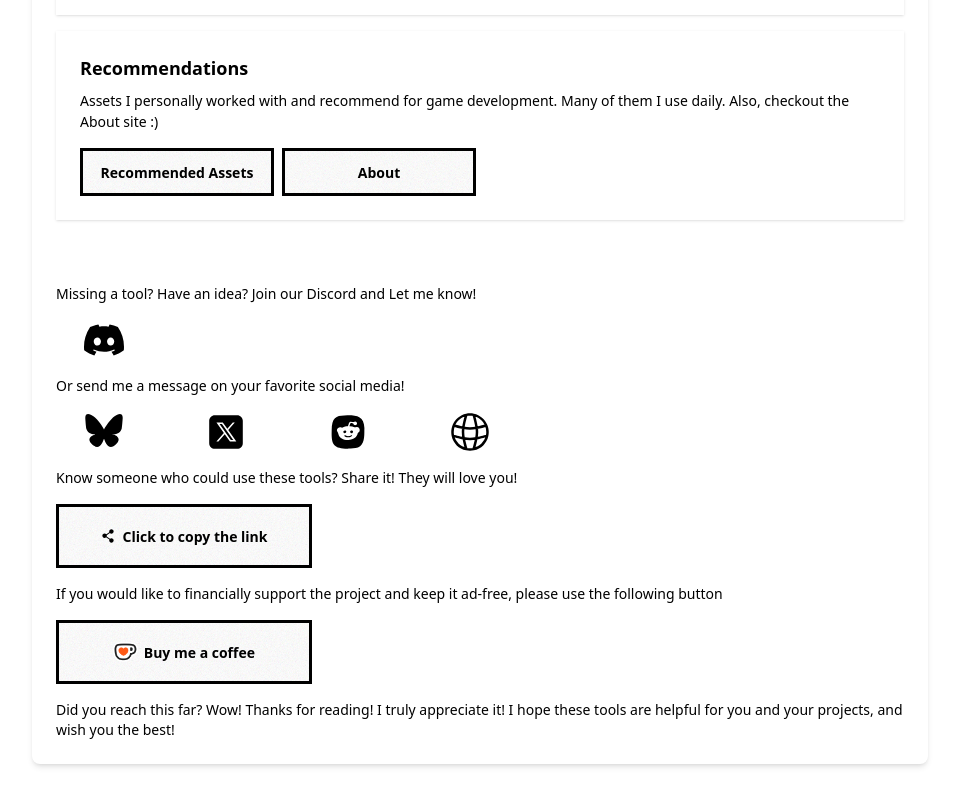
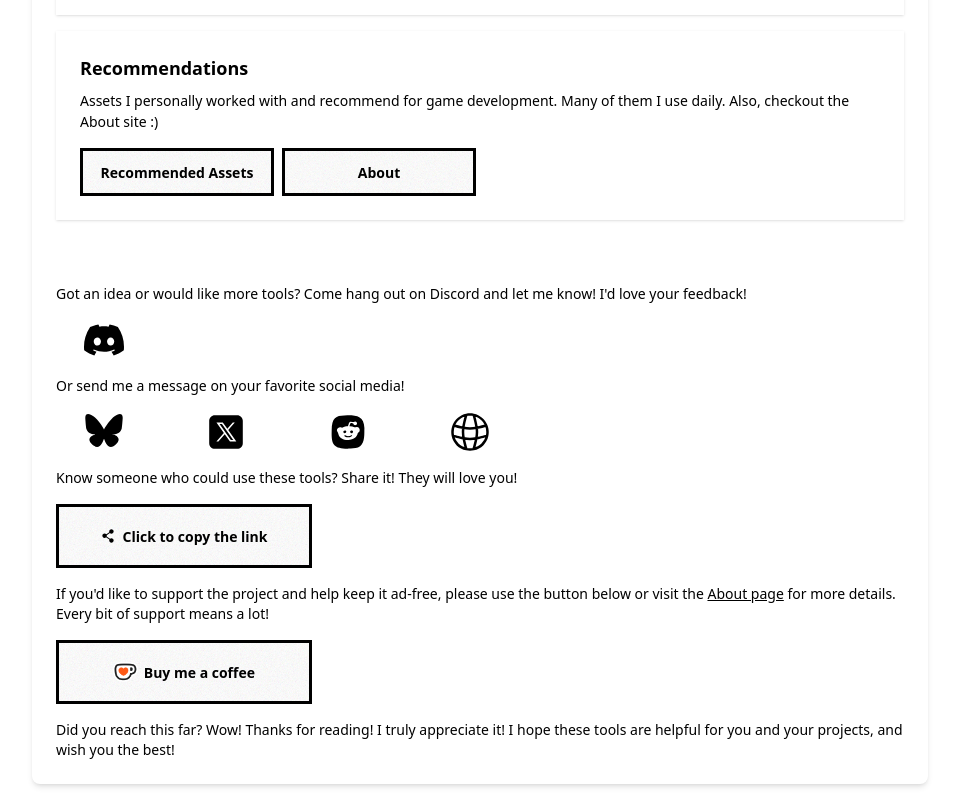
Before and after one commit to hrodrick/game-dev-tools, a React (Vite) app: page / in a window 1280 px wide. Shown: the part 867-1667 px from the top of the page, without its empty margins (160-1119 px from the left). Built offline with nearby package versions, Linux system fonts and the light colour scheme.

Commit message:
Updated footer and about site to be more warm and include a link to the about site

```diff
--- a/src/components/Footer.jsx
+++ b/src/components/Footer.jsx
@@ -5,7 +5,6 @@ import ShareIcon from "../Icons/ShareIcon";
 import DiscordIcon from "../Icons/DiscordIcon";
 import BlueSkyIcon from "../Icons/BlueSkyIcon";
 import CopiedTooltip, { useCopyWithTooltip } from "./CopiedTooltip";
-
 
 const DiscordSocial = { name: "Discord", url: "https://discord.gg/NG5XscM6yt", icon: () => <DiscordIcon className="size-10 fill-neutral-content" /> }
 
@@ -21,7 +20,7 @@ export default function Footer() {
     return (
         <footer className="flex flex-col gap-4">
             <div className="divider mb-0" />
-            <p className="text-sm p-0">Missing a tool? Have an idea? Join our Discord and Let me know!</p>
+            <p className="text-sm p-0">Got an idea or would like more tools? Come hang out on Discord and let me know! I'd love your feedback!</p>
             <a className="btn btn-ghost w-24 self-center md:self-start" key={DiscordSocial.name} href={DiscordSocial.url} target="_blank" rel="noopener noreferrer">
                 {DiscordSocial.icon()}
             </a>
@@ -41,15 +40,13 @@ export default function Footer() {
                 </button>
                 <CopiedTooltip show={CopiedText === window.location.href} />
             </div>
-            <div className="flex flex-col gap-4 relative self-center md:self-start">
-                <p className="text-sm p-0">If you would like to financially support the project and keep it ad-free, please use the following button</p>
-                <a href='https://ko-fi.com/rosodev?utm_source=gameDevUtilsWeb' target='_blank' className="flex justify-center md:justify-start">
-                    <button className="btn btn-content-neutral w-64 h-16">
-                        <img className="h-5" src='/assets/icons/ko-fi.webp' alt='Buy Me a Coffee at ko-fi.com' />
-                        Buy me a coffee
-                    </button>
-                </a>
-            </div>
+            <p className="text-sm p-0">If you'd like to support the project and help keep it ad-free, please use the button below or visit the <a href="/about" className="link">About page</a> for more details. Every bit of support means a lot!</p>
+            <a href='https://ko-fi.com/rosodev?utm_source=gameDevUtilsWeb' target='_blank' className="flex justify-center md:justify-start w-64">
+                <button className="btn btn-content-neutral w-64 h-16">
+                    <img className="h-5" src='/assets/icons/ko-fi.webp' alt='Buy Me a Coffee at ko-fi.com' />
+                    Buy me a coffee
+                </button>
+            </a>
             <p className="text-sm p-0">Did you reach this far? Wow! Thanks for reading! I truly appreciate it! I hope these tools are helpful for you and your projects, and wish you the best!</p>
         </footer>
     )
--- a/src/pages/About/About.jsx
+++ b/src/pages/About/About.jsx
@@ -42,7 +42,8 @@ export default function About() {
             <div className="divider"></div>
             <h2 className="text-xl font-bold mb-4">Support the project</h2>
             If you'd like to contribute ideas, share feedback, or just connect with other devs, <a href="https://discord.gg/NG5XscM6yt?utm_source=gameDevUtilsWeb" className="link">join us on Discord</a>. We're building a friendly community of creators helping each other out.<br />
-            Want to support the project? You can buy one of my games or paid tools listed below, or just send a donation through <a href="https://ko-fi.com/rosodev?utm_source=gameDevUtilsWeb" className="link">this Ko-fi link</a>. Every little bit helps keep this space growing and ad-free!</p>
+            <br />
+            Hosting this website can become expensive, and I'm doing it all for free. If you'd like to support the project, you can buy one of my games or paid tools listed below, or just send a donation through <a href="https://ko-fi.com/rosodev?utm_source=gameDevUtilsWeb" className="link">this Ko-fi link</a>. Every little bit helps keep this space growing and ad-free!</p>
           </section>
           <section className="flex flex-col gap-4">
             <h2 className="text-xl font-bold">Commercial Games & Tools I've made</h2>
```
